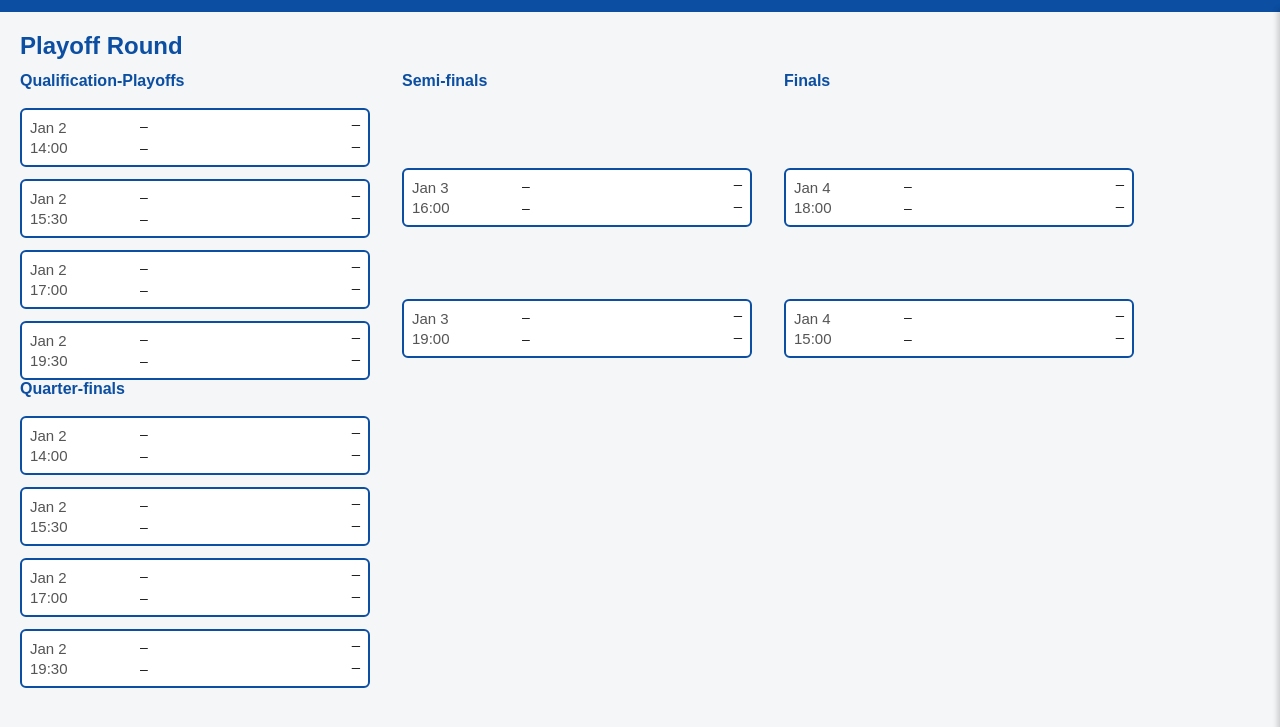
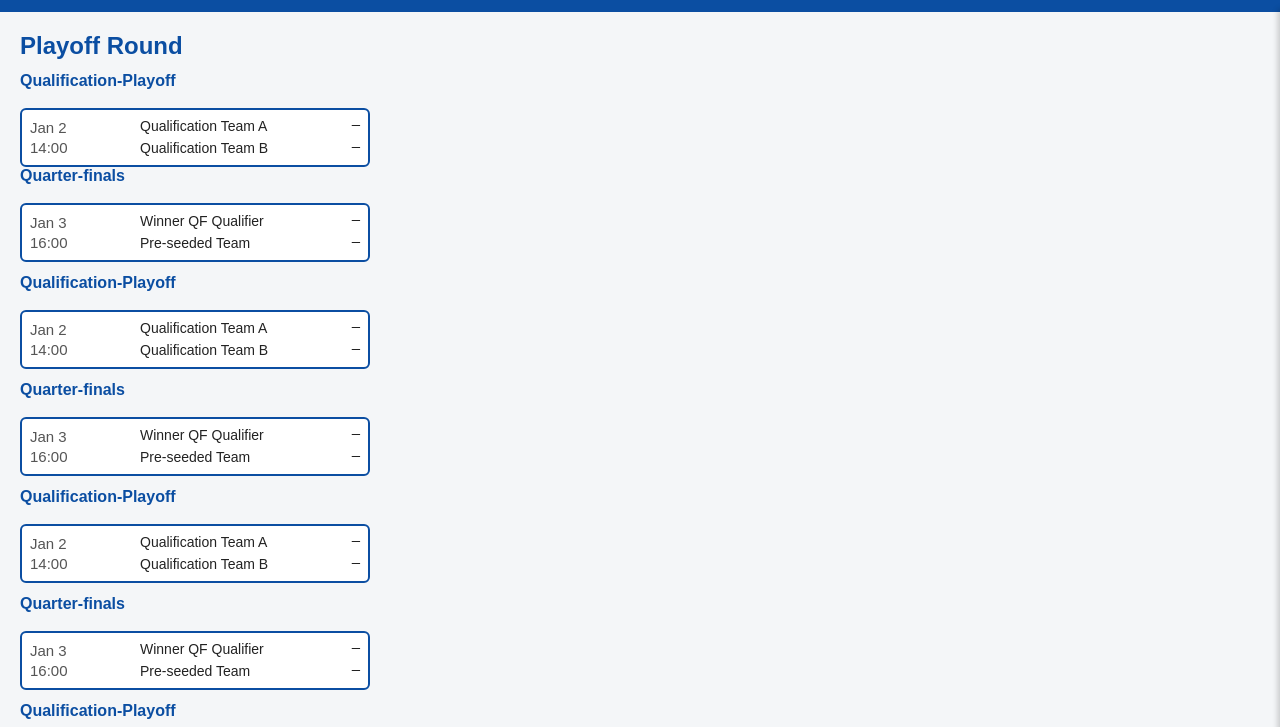
Before and after one commit to WatsonTheGreat/WJC-IIHF-Tournaments-test, a plain HTML site: page Olympics-mens/2026/playoffs.html in a window 1280 px wide. Shown: the part 51-778 px from the top of the page. Drawn offline with Linux system fonts and the light colour scheme.

Commit message:
Update playoffs.html

```diff
--- a/Olympics-mens/2026/playoffs.html
+++ b/Olympics-mens/2026/playoffs.html
@@ -26,151 +26,191 @@
 
     <div class="playoffs-bracket">
         <div class="bracket-connection">
+            <div class="round Qualification-Playoff">
+                <h3>Qualification-Playoff</h3>
 
-
-            <div class="round Qualification-Playoff">
-                <h3>Qualification-Playoffs</h3>
-
-                <div class="game">
+                <!-- Qualification game -->
+                <div class="game qualification-game">
                     <div class="datetime">
                         <div>Jan 2</div>
                         <div>14:00</div>
                     </div>
+
                     <div class="teams">
                         <div class="team-row">
-                            <div class="team-name">–</div>
+                            <div class="team-name">Qualification Team A</div>
                             <div class="score">–</div>
                         </div>
                         <div class="team-row">
-                            <div class="team-name">–</div>
+                            <div class="team-name">Qualification Team B</div>
                             <div class="score">–</div>
                         </div>
                     </div>
                 </div>
 
-                <div class="game">
+            </div>
+
+            <div class="round quarter-finals">
+
+                <h3>Quarter-finals</h3>
+
+                <!-- Quarter-final game (receives winner) -->
+                <div class="game quarter-final-game">
                     <div class="datetime">
-                        <div>Jan 2</div>
-                        <div>15:30</div>
+                        <div>Jan 3</div>
+                        <div>16:00</div>
                     </div>
+
                     <div class="teams">
                         <div class="team-row">
-                            <div class="team-name">–</div>
+                            <div class="team-name">Winner QF Qualifier</div>
                             <div class="score">–</div>
                         </div>
                         <div class="team-row">
-                            <div class="team-name">–</div>
+                            <div class="team-name">Pre-seeded Team</div>
+                            <div class="score">–</div>
+                        </div>
+                    </div>
+                </div>
+                <div class="round Qualification-Playoff">
+                <h3>Qualification-Playoff</h3>
+
+                <!-- Qualification game -->
+                <div class="game qualification-game">
+                    <div class="datetime">
+                        <div>Jan 2</div>
+                        <div>14:00</div>
+                    </div>
+
+                    <div class="teams">
+                        <div class="team-row">
+                            <div class="team-name">Qualification Team A</div>
+                            <div class="score">–</div>
+                        </div>
+                        <div class="team-row">
+                            <div class="team-name">Qualification Team B</div>
                             <div class="score">–</div>
                         </div>
                     </div>
                 </div>
 
-                <div class="game">
+            </div>
+
+            <div class="round quarter-finals">
+
+                <h3>Quarter-finals</h3>
+
+                <!-- Quarter-final game (receives winner) -->
+                <div class="game quarter-final-game">
                     <div class="datetime">
-                        <div>Jan 2</div>
-                        <div>17:00</div>
+                        <div>Jan 3</div>
+                        <div>16:00</div>
                     </div>
+
                     <div class="teams">
                         <div class="team-row">
-                            <div class="team-name">–</div>
+                            <div class="team-name">Winner QF Qualifier</div>
                             <div class="score">–</div>
                         </div>
                         <div class="team-row">
-                            <div class="team-name">–</div>
+                            <div class="team-name">Pre-seeded Team</div>
+                            <div class="score">–</div>
+                        </div>
+                    </div>
+                </div>
+                <div class="round Qualification-Playoff">
+                <h3>Qualification-Playoff</h3>
+
+                <!-- Qualification game -->
+                <div class="game qualification-game">
+                    <div class="datetime">
+                        <div>Jan 2</div>
+                        <div>14:00</div>
+                    </div>
+
+                    <div class="teams">
+                        <div class="team-row">
+                            <div class="team-name">Qualification Team A</div>
+                            <div class="score">–</div>
+                        </div>
+                        <div class="team-row">
+                            <div class="team-name">Qualification Team B</div>
                             <div class="score">–</div>
                         </div>
                     </div>
                 </div>
 
-                <div class="game">
+            </div>
+
+            <div class="round quarter-finals">
+
+                <h3>Quarter-finals</h3>
+
+                <!-- Quarter-final game (receives winner) -->
+                <div class="game quarter-final-game">
                     <div class="datetime">
-                        <div>Jan 2</div>
-                        <div>19:30</div>
+                        <div>Jan 3</div>
+                        <div>16:00</div>
                     </div>
+
                     <div class="teams">
                         <div class="team-row">
-                            <div class="team-name">–</div>
+                            <div class="team-name">Winner QF Qualifier</div>
                             <div class="score">–</div>
                         </div>
                         <div class="team-row">
-                            <div class="team-name">–</div>
+                            <div class="team-name">Pre-seeded Team</div>
                             <div class="score">–</div>
                         </div>
                     </div>
                 </div>
-            </div>
+                <div class="round Qualification-Playoff">
+                <h3>Qualification-Playoff</h3>
 
-            <!-- Quarter-finals -->
-            <div class="round quarter-finals">
-                <h3>Quarter-finals</h3>
-
-                <div class="game">
+                <!-- Qualification game -->
+                <div class="game qualification-game">
                     <div class="datetime">
                         <div>Jan 2</div>
                         <div>14:00</div>
                     </div>
+
                     <div class="teams">
                         <div class="team-row">
-                            <div class="team-name">–</div>
+                            <div class="team-name">Qualification Team A</div>
                             <div class="score">–</div>
                         </div>
                         <div class="team-row">
-                            <div class="team-name">–</div>
+                            <div class="team-name">Qualification Team B</div>
                             <div class="score">–</div>
                         </div>
                     </div>
                 </div>
 
-                <div class="game">
+            </div>
+
+            <div class="round quarter-finals">
+
+                <h3>Quarter-finals</h3>
+
+                <!-- Quarter-final game (receives winner) -->
+                <div class="game quarter-final-game">
                     <div class="datetime">
-                        <div>Jan 2</div>
-                        <div>15:30</div>
+                        <div>Jan 3</div>
+                        <div>16:00</div>
                     </div>
+
                     <div class="teams">
                         <div class="team-row">
-                            <div class="team-name">–</div>
+                            <div class="team-name">Winner QF Qualifier</div>
                             <div class="score">–</div>
                         </div>
                         <div class="team-row">
-                            <div class="team-name">–</div>
+                            <div class="team-name">Pre-seeded Team</div>
                             <div class="score">–</div>
                         </div>
                     </div>
                 </div>
 
-                <div class="game">
-                    <div class="datetime">
-                        <div>Jan 2</div>
-                        <div>17:00</div>
-                    </div>
-                    <div class="teams">
-                        <div class="team-row">
-                            <div class="team-name">–</div>
-                            <div class="score">–</div>
-                        </div>
-                        <div class="team-row">
-                            <div class="team-name">–</div>
-                            <div class="score">–</div>
-                        </div>
-                    </div>
-                </div>
-
-                <div class="game">
-                    <div class="datetime">
-                        <div>Jan 2</div>
-                        <div>19:30</div>
-                    </div>
-                    <div class="teams">
-                        <div class="team-row">
-                            <div class="team-name">–</div>
-                            <div class="score">–</div>
-                        </div>
-                        <div class="team-row">
-                            <div class="team-name">–</div>
-                            <div class="score">–</div>
-                        </div>
-                    </div>
-                </div>
             </div>
         </div>
 
```
